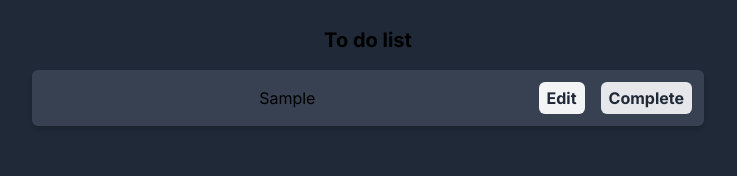
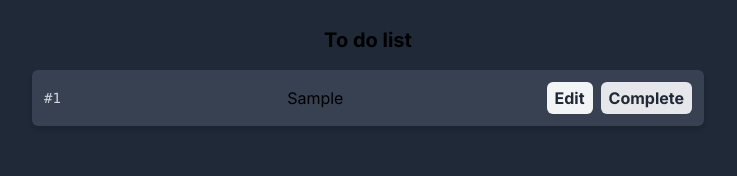
Before and after one commit to brunomachadors/playground, a Next.js app: page /tasks in a window 1280 px wide. Both pictures are taken after typing "Sample" into the empty fields and a click on the button "Add". Shown: the part 512-688 px from the top of the page, without its empty margins (272-1009 px from the left). Built offline with nearby package versions, Linux system fonts and the light colour scheme.

Commit message:
test id for all buttons

```diff
--- a/src/app/components/Tasks/CompletedTaskList.tsx
+++ b/src/app/components/Tasks/CompletedTaskList.tsx
@@ -1,23 +1,35 @@
 import React from 'react';
+import type { TTask } from '@/app/tasks/page';
 
 interface CompletedTaskListProps {
-  completedTasks: string[];
+  completedTasks: TTask[];
 }
 
-const CompletedTaskList: React.FC<CompletedTaskListProps> = ({
-  completedTasks,
-}) => {
+const CompletedTaskList: React.FC<CompletedTaskListProps> = ({ completedTasks }) => {
   return (
     <div className="mt-16">
-      <h2 className="text-xl font-bold mb-4 text-center">Complete Tasks</h2>
+      <h2 className="text-xl font-bold mb-4 text-center">Completed Tasks</h2>
+
       <ul id="completedTaskList" className="space-y-2">
-        {completedTasks.map((task, index) => (
+        {completedTasks.map((task) => (
           <li
-            key={index}
-            id={`completedTask-${index}`}
-            className="bg-gray-600 p-3 rounded-md shadow-md text-center"
+            key={task.id}
+            id={`completedTask-${task.id}`}
+            data-testid={`completed-task-${task.id}`}
+            className="bg-gray-600 p-3 rounded-md shadow-md flex items-center gap-2"
           >
-            {task}
+            {/* ID à esquerda sem risco */}
+            <span className="w-10 text-left font-mono text-sm text-gray-300">
+              #{task.id}
+            </span>
+
+            {/* descrição riscada com test id */}
+            <span
+              className="flex-1 text-center line-through opacity-70"
+              data-testid={`completed-task-text-${task.id}`}
+            >
+              {task.text}
+            </span>
           </li>
         ))}
       </ul>
--- a/src/app/components/Tasks/TaskItem.tsx
+++ b/src/app/components/Tasks/TaskItem.tsx
@@ -1,57 +1,51 @@
-import React, { useState, useEffect } from 'react';
+import React, { useState } from 'react';
+import type { TTask } from '@/app/tasks/page';
 
 interface TaskItemProps {
-  task: string;
-  index: number;
-  completeTask: (index: number) => void;
-  editTask: (index: number, newText: string) => void;
+  task: TTask;
+  completeTask: (id: number) => void;
+  editTask: (id: number, newText: string) => void;
 }
 
-const TaskItem: React.FC<TaskItemProps> = ({
-  task,
-  index,
-  completeTask,
-  editTask,
-}) => {
+const TaskItem: React.FC<TaskItemProps> = ({ task, completeTask, editTask }) => {
   const [isEditing, setIsEditing] = useState(false);
-  const [editValue, setEditValue] = useState(task);
-
-  // Se o texto da task mudar de fora, atualiza o valor de edição
-  useEffect(() => {
-    setEditValue(task);
-  }, [task]);
+  const [editValue, setEditValue] = useState(task.text);
 
   const handleSave = () => {
     const trimmed = editValue.trim();
-    if (trimmed !== '') {
-      editTask(index, trimmed);
+    if (!trimmed) return;
+    editTask(task.id, trimmed);
     setIsEditing(false);
-    }
   };
 
   const handleCancel = () => {
-    setEditValue(task);
+    setEditValue(task.text);
     setIsEditing(false);
   };
 
   return (
     <li
-      id={`task-${index}`}
-      data-testid={`todo-item-${index}`}
-      className="bg-gray-700 p-3 rounded-md shadow-md relative flex items-center gap-2"
+      id={`task-${task.id}`}
+      data-testid={`todo-item-${task.id}`}
+      className="bg-gray-700 p-3 rounded-md shadow-md flex items-center gap-2"
     >
+      {/* ID sempre à esquerda */}
+      <span className="w-10 text-left font-mono text-sm text-gray-300">
+        #{task.id}
+      </span>
+
       {isEditing ? (
         <>
           <input
-            data-testid={`todo-item-edit-input-${index}`}
-            className="flex-1 bg-gray-600 border border-gray-500 rounded-md px-2 py-1 text-white"
+            data-testid={`todo-item-edit-input-${task.id}`}
+            className="flex-1 bg-gray-600 border border-gray-500 rounded-md px-2 py-1 text-white text-center"
             value={editValue}
             onChange={(e) => setEditValue(e.target.value)}
           />
 
+          <div className="flex gap-2">
             <button
-            type="button"
-            data-testid={`todo-item-save-button-${index}`}
+              data-testid={`todo-item-save-button-${task.id}`}
               onClick={handleSave}
               className="bg-gray-100 text-gray-800 font-bold py-1 px-2 rounded-md hover:bg-gray-300"
             >
@@ -59,35 +53,41 @@ const TaskItem: React.FC<TaskItemProps> = ({
             </button>
 
             <button
-            type="button"
-            data-testid={`todo-item-cancel-button-${index}`}
+              data-testid={`todo-item-cancel-button-${task.id}`}
               onClick={handleCancel}
               className="bg-gray-500 text-white font-bold py-1 px-2 rounded-md hover:bg-gray-600"
             >
               Cancel
             </button>
+          </div>
         </>
       ) : (
         <>
-          <span className="flex-1 text-center block">{task}</span>
+          {/* DESCRIÇÃO COM TEST ID EXCLUSIVO */}
+          <span
+            className="flex-1 text-center"
+            data-testid={`todo-item-text-${task.id}`}
+          >
+            {task.text}
+          </span>
 
+          <div className="flex gap-2">
             <button
-            type="button"
-            data-testid={`todo-item-edit-button-${index}`}
+              data-testid={`todo-item-edit-button-${task.id}`}
               onClick={() => setIsEditing(true)}
-            className="bg-gray-100 text-gray-800 font-bold py-1 px-2 rounded-md hover:bg-gray-300 mr-2"
+              className="bg-gray-100 text-gray-800 font-bold py-1 px-2 rounded-md hover:bg-gray-300"
             >
               Edit
             </button>
 
             <button
-            id={`completeButton-${index}`}
-            data-testid={`todo-item-complete-button-${index}`}
-            onClick={() => completeTask(index)}
+              data-testid={`todo-item-complete-button-${task.id}`}
+              onClick={() => completeTask(task.id)}
               className="bg-gray-200 text-gray-800 font-bold py-1 px-2 rounded-md hover:bg-gray-400"
             >
               Complete
             </button>
+          </div>
         </>
       )}
     </li>
--- a/src/app/components/Tasks/TaskList.tsx
+++ b/src/app/components/Tasks/TaskList.tsx
@@ -1,10 +1,11 @@
 import React from 'react';
 import TaskItem from './TaskItem';
+import type { TTask } from '@/app/tasks/page';
 
 interface TaskListProps {
-  tasks: string[];
-  completeTask: (index: number) => void;
-  editTask: (index: number, newText: string) => void;
+  tasks: TTask[];
+  completeTask: (id: number) => void;
+  editTask: (id: number, newText: string) => void;
 }
 
 const TaskList: React.FC<TaskListProps> = ({ tasks, completeTask, editTask }) => {
@@ -12,11 +13,10 @@ const TaskList: React.FC<TaskListProps> = ({ tasks, completeTask, editTask }) =>
     <div className="mb-12">
       <h2 className="text-xl font-bold mb-4 text-center">To do list</h2>
       <ul id="taskList" className="space-y-2 relative">
-        {tasks.map((task, index) => (
+        {tasks.map((task) => (
           <TaskItem
-            key={index}
+            key={task.id}
             task={task}
-            index={index}
             completeTask={completeTask}
             editTask={editTask}
           />
--- a/src/app/tasks/page.tsx
+++ b/src/app/tasks/page.tsx
@@ -6,28 +6,44 @@ import TaskInput from '../components/Tasks/TaskInput';
 import TaskList from '../components/Tasks/TaskList';
 import CompletedTaskList from '../components/Tasks/CompletedTaskList';
 
+export interface TTask {
+  id: number;
+  text: string;
+}
+
 export default function Task() {
   const [task, setTask] = useState('');
-  const [tasks, setTasks] = useState<string[]>([]);
-  const [completedTasks, setCompletedTasks] = useState<string[]>([]);
+  const [tasks, setTasks] = useState<TTask[]>([]);
+  const [completedTasks, setCompletedTasks] = useState<TTask[]>([]);
+  const [nextId, setNextId] = useState(1); // ID sequencial
 
   const addTask = (e: React.FormEvent<HTMLFormElement>) => {
     e.preventDefault();
-    if (task.trim() !== '') {
-      setTasks([task, ...tasks]);
+    const trimmed = task.trim();
+    if (trimmed !== '') {
+      const newTask: TTask = {
+        id: nextId,
+        text: trimmed,
+      };
+      setTasks([newTask, ...tasks]);
+      setNextId((prev) => prev + 1);
       setTask('');
     }
   };
 
-  const completeTask = (index: number) => {
-    const completedTask = tasks[index];
-    setCompletedTasks([completedTask, ...completedTasks]);
-    setTasks(tasks.filter((_, i) => i !== index));
+  const completeTask = (id: number) => {
+    const taskToComplete = tasks.find((t) => t.id === id);
+    if (!taskToComplete) return;
+
+    setCompletedTasks([taskToComplete, ...completedTasks]);
+    setTasks(tasks.filter((t) => t.id !== id));
   };
 
-  const editTask = (index: number, newText: string) => {
+  const editTask = (id: number, newText: string) => {
+    const trimmed = newText.trim();
+    if (!trimmed) return;
     setTasks((prev) =>
-      prev.map((t, i) => (i === index ? newText : t))
+      prev.map((t) => (t.id === id ? { ...t, text: trimmed } : t)),
     );
   };
 
```
Lines whose indentation alone changed are shown as unchanged.
